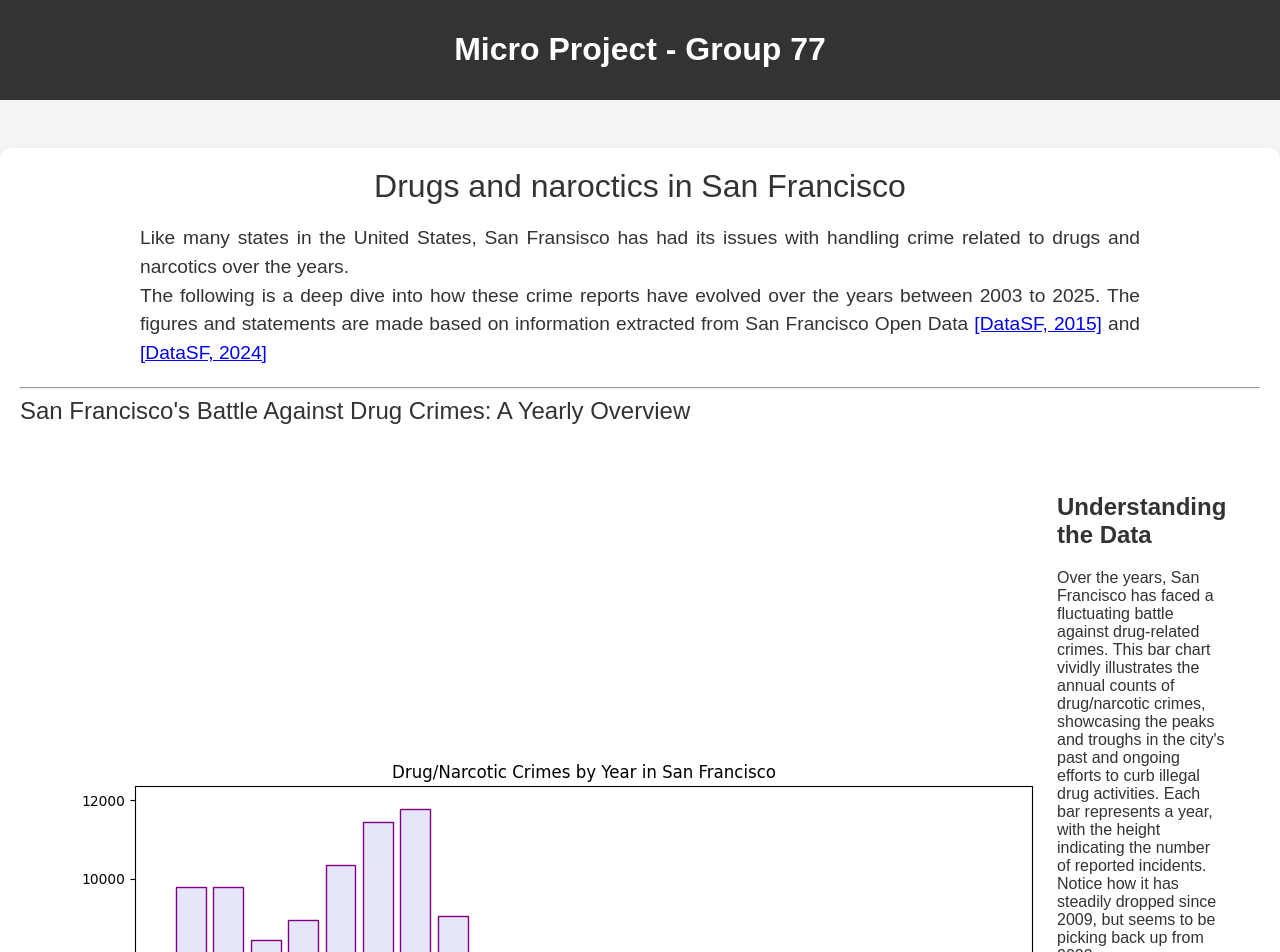
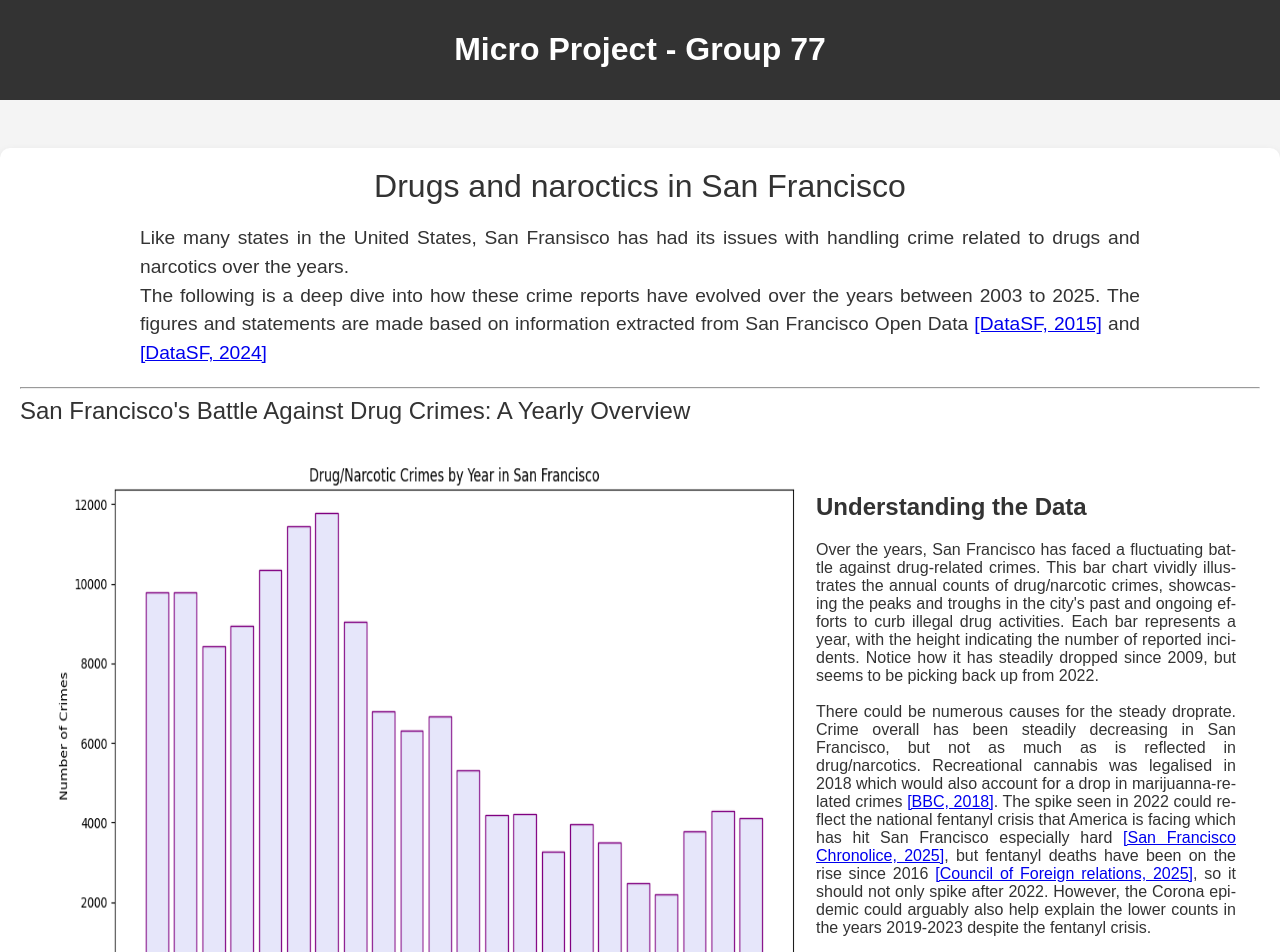
Before and after one commit to s204475/s204475.github.io, a Jekyll site: the page built from index.markdown, in a window 1280 px wide. Shown: the top 952 px of the page. Built offline with Jekyll 4.4.1, drawn with Linux system fonts in a browser that asks for light colours.

Commit message:
Trying to apply changes to first section

```diff
--- a/index.markdown
+++ b/index.markdown
@@ -18,11 +18,12 @@ Drugs and naroctics in San Francisco
 San Francisco's Battle Against Drug Crimes: A Yearly Overview
 </div>
 
-<div class="narrative-container">
+<div class="narrative-container" style="display: flex; align-items: flex-start; justify-content: space-between; width: 100%; max-width: 1200px; margin: 0 auto; overflow: hidden;">
   <div class="image-container">
-    <img src="/assets/figures/drug time series.png" alt="Figure 1">
+    <img src="/assets/figures/drug time series.png" alt="Figure 1" style="border:none; width: 100%; height: 600px; max-width: 100%; display: block;">
   </div>
-  <div class="text-container">
+
+  <div class="text-container" style="flex: 0 0 35%; max-width: 35%; text-align: justify; word-break: break-word; overflow-wrap: break-word; hyphens: auto; min-width: 300px;">
     <h2>Understanding the Data</h2>
     <p>Over the years, San Francisco has faced a fluctuating battle against drug-related crimes. This bar chart vividly illustrates the annual counts of drug/narcotic crimes, showcasing the peaks and troughs in the city's past and ongoing efforts to curb illegal drug activities. Each bar represents a year, with the height indicating the number of reported incidents. Notice how it has steadily dropped since 2009, but seems to be picking back up from 2022.
 
@@ -40,7 +41,7 @@ San Francisco's Battle Against Drug Crimes: A Yearly Overview
 Hotspots of Drug Activity: A District-Wise Heat Map
 </div>
 
-<div class="narrative-container" style="display: flex; align-items: flex-start; justify-content: space-between; width: 100%; max-width: 1400px; margin: 0 auto; overflow: hidden;">
+<div class="narrative-container" style="display: flex; align-items: flex-start; justify-content: space-between; width: 100%; max-width: 1200px; margin: 0 auto; overflow: hidden;">
   <div class="text-container" style="flex: 0 0 35%; max-width: 35%; text-align: justify; word-break: break-word; overflow-wrap: break-word; hyphens: auto; min-width: 300px;">
     <h2>Explore the timeline</h2>
     <p>This heat map provides a striking visual representation of drug/narcotic crime hotspots across San Francisco, overlaid with the boundaries of police districts. The size of the red areas of the heat map colors indicates the concentration of incidents, with larger areas signifying more crime occurances. By overlaying police district borders, we can see which areas are most affected and how law enforcement resources might have been be allocated to address these critical zones.
```
